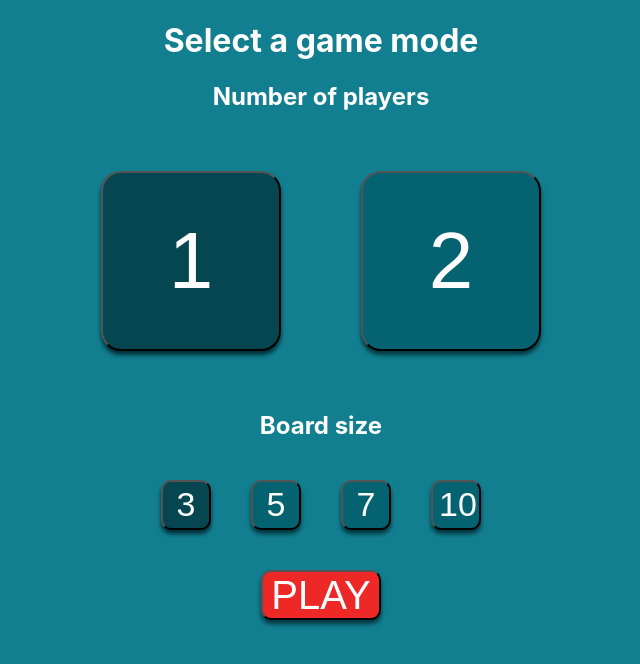
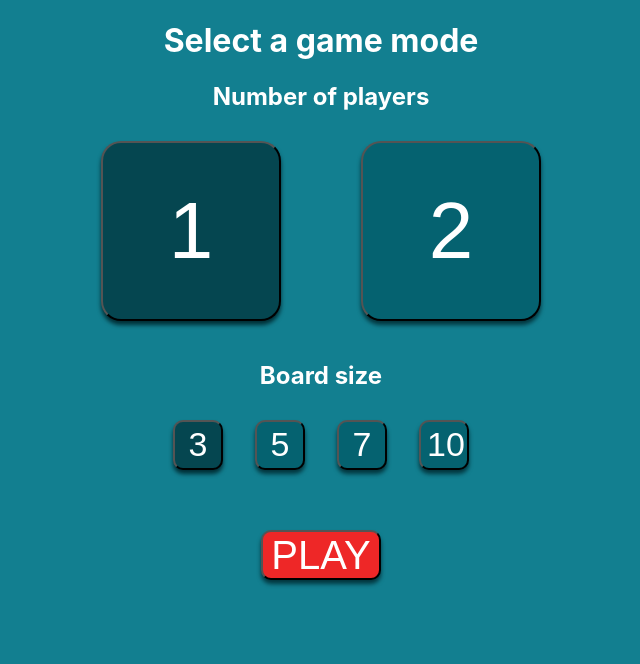
Before and after one commit to pczernec/Quatum-Tic-Tac-Toe, a React (Create React App) app in the folder client-side-frontend/: page / in a window 1280 px wide. Shown: the top 664 px of the page, without its empty margins (319-959 px from the left). Built offline with nearby package versions, Linux system fonts and the light colour scheme.

Commit message:
esthetic changes + readme

```diff
--- a/client-side-frontend/package.json
+++ b/client-side-frontend/package.json
@@ -6,6 +6,7 @@
     "@testing-library/jest-dom": "^5.17.0",
     "@testing-library/react": "^13.4.0",
     "@testing-library/user-event": "^13.5.0",
+    "axios": "^1.6.2",
     "react": "^18.2.0",
     "react-dom": "^18.2.0",
     "react-router-dom": "^6.19.0",
--- a/client-side-frontend/src/stylesheets/Buttons.css
+++ b/client-side-frontend/src/stylesheets/Buttons.css
@@ -19,7 +19,10 @@
     width: 180px;
     height: 180px;
     border-radius: 20px;
-    margin: 40px;
+    margin-top: 10px;
+    margin-bottom: 20px;
+    margin-left: 40px;
+    margin-right: 40px;
     font-size: 80px;
 }
 
@@ -27,7 +30,10 @@
     width: 50px;
     height: 50px;
     border-radius: 10px;
-    margin: 20px;
+    margin-left: 16px;
+    margin-right: 16px;
+    margin-top: 10px;
+    margin-bottom: 10px;
     font-size: 34px;
 }
 
@@ -37,7 +43,10 @@
     height: 50px;
     border-radius: 10px;
     text-transform: uppercase;
-    margin: 20px;
+    margin-top: 50px;
+    margin-bottom: 20px;
+    margin-left: 20px;
+    margin-right: 20px;
     font-size: 40px;
 
 }
--- a/client-side-frontend/src/views/Game.js
+++ b/client-side-frontend/src/views/Game.js
@@ -1,7 +1,7 @@
 
 function Game() {
     return (
-        <div>
+        <div className='App'>
             <h1>Game ID</h1>
 
         </div>
```
Also changed, not shown: client-side-frontend/src/views/Start.js (+4 -4 lines), 2 other files (tests, documents, lock files or other folders).
